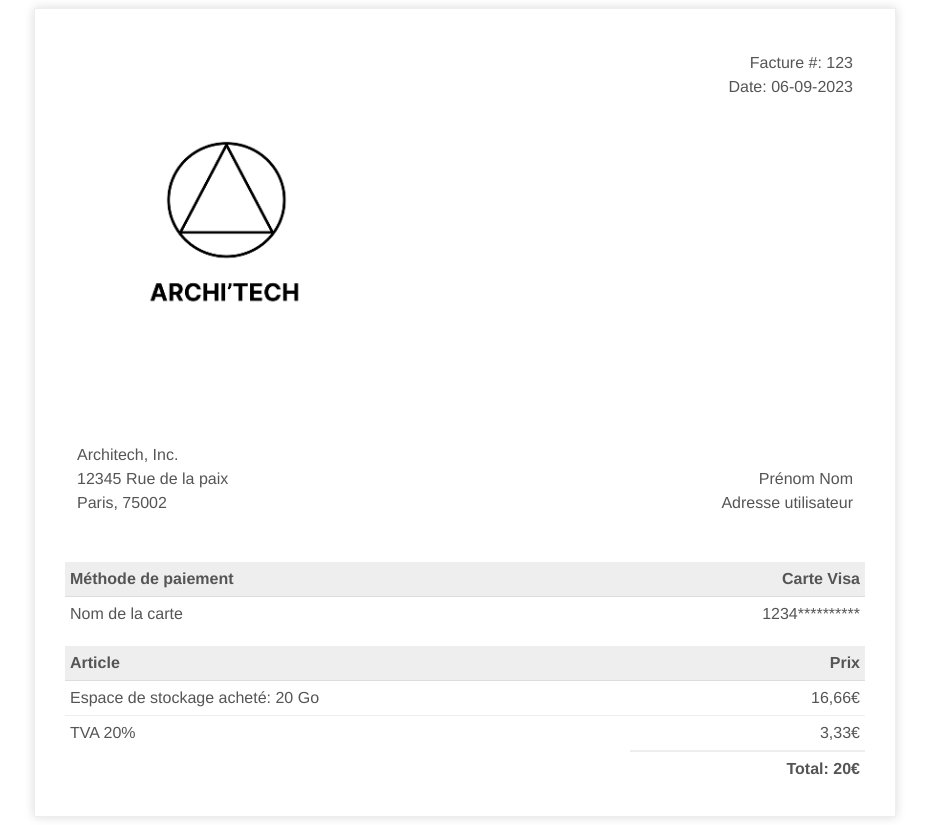
After one commit to Tommm77/archi-tech, a Symfony app: template templates/invoice.html.twig in a window 1280 px wide. The commit adds this page. Shown: the whole page, without its empty margins (175-1104 px from the left). Run offline with Twig, Linux system fonts and the light colour scheme; the template is opened without the code that fills it, so the values that code supplies are empty; some libraries are stand-ins or nearby versions.

Commit message:
Add Download of invoice in website

```diff
--- a/composer.json
+++ b/composer.json
@@ -11,6 +11,7 @@
         "doctrine/doctrine-migrations-bundle": "^3.2",
         "doctrine/orm": "^2.16",
         "easycorp/easyadmin-bundle": "^4",
+        "knplabs/knp-snappy-bundle": "^1.9",
         "symfony/console": "6.3.*",
         "symfony/dotenv": "6.3.*",
         "symfony/flex": "^2",
--- a/config/services.yaml
+++ b/config/services.yaml
@@ -20,5 +20,9 @@ services:
             - '../src/Entity/'
             - '../src/Kernel.php'
 
+    Knp\Snappy\Pdf:
+        $binary: '%env(WKHTMLTOPDF_PATH)%'
+        $options: []
+
     # add more service definitions when explicit configuration is needed
     # please note that last definitions always *replace* previous ones
--- a/templates/file/index.html.twig
+++ b/templates/file/index.html.twig
@@ -14,6 +14,7 @@
 
     <div class="mb-3">
         <a href="{{ path('file_upload') }}" class="btn btn-success">Upload New File</a>
+        <a href="{{ path('generate_invoice', {'userId': app.user.id}) }}" class="btn btn-primary">Télécharger la Facture</a>
     </div>
 
     {% if files|length > 0 %}
--- /dev/null
+++ b/templates/invoice.html.twig
@@ -0,0 +1,168 @@
+{% extends 'base.html.twig' %}
+
+{% block body %}
+<style>
+    .invoice-box {
+        max-width: 800px;
+        margin: auto;
+        padding: 30px;
+        border: 1px solid #eee;
+        box-shadow: 0 0 10px rgba(0, 0, 0, 0.15);
+        font-size: 16px;
+        line-height: 24px;
+        font-family: 'Helvetica Neue', 'Helvetica', Helvetica, Arial, sans-serif;
+        color: #555;
+    }
+
+    .invoice-box table {
+        width: 100%;
+        line-height: inherit;
+        text-align: left;
+    }
+
+    .invoice-box table td {
+        padding: 5px;
+        vertical-align: top;
+    }
+
+    .invoice-box table tr td:nth-child(2) {
+        text-align: right;
+    }
+
+    .invoice-box table tr.top table td {
+        padding-bottom: 20px;
+    }
+
+    .invoice-box table tr.top table td.title {
+        font-size: 45px;
+        line-height: 45px;
+        color: #333;
+    }
+
+    .invoice-box table tr.information table td {
+        padding-bottom: 40px;
+    }
+
+    .invoice-box table tr.heading td {
+        background: #eee;
+        border-bottom: 1px solid #ddd;
+        font-weight: bold;
+    }
+
+    .invoice-box table tr.details td {
+        padding-bottom: 20px;
+    }
+
+    .invoice-box table tr.item td {
+        border-bottom: 1px solid #eee;
+    }
+
+    .invoice-box table tr.item.last td {
+        border-bottom: none;
+    }
+
+    .invoice-box table tr.total td:nth-child(2) {
+        border-top: 2px solid #eee;
+        font-weight: bold;
+    }
+</style>
+
+<div class="invoice-box">
+    <table cellpadding="0" cellspacing="0">
+        <tr class="top">
+            <td colspan="2">
+                <table>
+                    <tr>
+                        <td class="title">
+                            <img src="{{ app.request.schemeAndHttpHost ~ asset('logo.png') }}" style="width:100%; max-width:300px;">
+                        </td>
+
+                        <td>
+                            Facture #: 123<br>
+                            Date: {{ "now"|date("d-m-Y") }}<br>
+                        </td>
+                    </tr>
+                </table>
+            </td>
+        </tr>
+
+        <tr class="information">
+            <td colspan="2">
+                <table>
+                    <tr>
+                        <td>
+                            Architech, Inc.<br>
+                            12345 Rue de la paix<br>
+                            Paris, 75002
+                        </td>
+
+                        <td>
+                            {{ user.email }}<br>
+                            Prénom Nom<br>
+                            Adresse utilisateur
+                        </td>
+                    </tr>
+                </table>
+            </td>
+        </tr>
+
+        <tr class="heading">
+            <td>
+                Méthode de paiement
+            </td>
+
+            <td>
+                Carte Visa
+            </td>
+        </tr>
+
+        <tr class="details">
+            <td>
+                Nom de la carte
+            </td>
+
+            <td>
+                1234**********
+            </td>
+        </tr>
+
+        <tr class="heading">
+            <td>
+                Article
+            </td>
+
+            <td>
+                Prix
+            </td>
+        </tr>
+
+        <tr class="item">
+            <td>
+                Espace de stockage acheté: 20 Go
+            </td>
+
+            <td>
+                16,66€
+            </td>
+        </tr>
+
+        <tr class="item last">
+            <td>
+                TVA 20%
+            </td>
+
+            <td>
+                3,33€
+            </td>
+        </tr>
+
+        <tr class="total">
+            <td></td>
+
+            <td>
+               Total: 20€
+            </td>
+        </tr>
+    </table>
+</div>
+{% endblock %}
```
Also changed, not shown: src/Controller/FileController.php (+27 -0 lines), public/logo.png (added), 5 other files.
